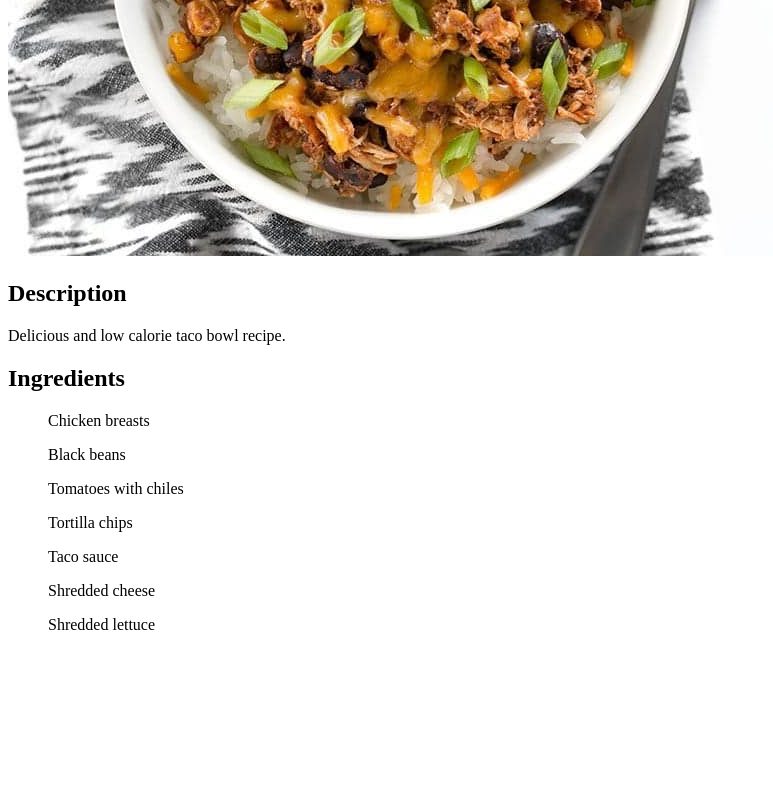
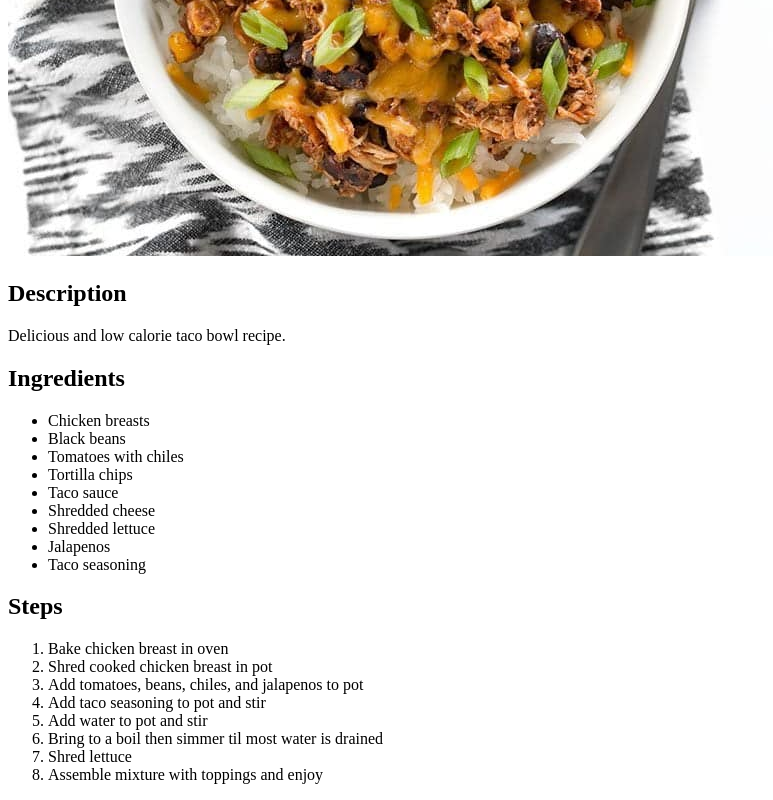
Before and after one commit to totalnooblet/odin-recipes, a plain HTML site: page recipes/tacobowl.html in a window 1280 px wide. Shown: the part 424-1224 px from the top of the page, without its empty margins (0-773 px from the left). Before the commit the page ends 1074 px from the top, so only its background shows below. Drawn offline with Linux system fonts and the light colour scheme.

Commit message:
Fix list syntax and add steps totaco bowl recipe webpage

```diff
--- a/recipes/tacobowl.html
+++ b/recipes/tacobowl.html
@@ -13,13 +13,30 @@
         <p>Delicious and low calorie taco bowl recipe.</p>
 
         <h2>Ingredients</h2>
-        <ul>Chicken breasts</ul>
-        <ul>Black beans</ul>
-        <ul>Tomatoes with chiles</ul>
-        <ul>Tortilla chips</ul>
-        <ul>Taco sauce</ul>
-        <ul>Shredded cheese</ul>
-        <ul>Shredded lettuce</ul>
+
+        <ul>
+            <li>Chicken breasts</li>
+            <li>Black beans</li>
+            <li>Tomatoes with chiles</li>
+            <li>Tortilla chips</li>
+            <li>Taco sauce</li>
+            <li>Shredded cheese</li>
+            <li>Shredded lettuce</li>
+            <li>Jalapenos</li>
+            <li>Taco seasoning</li>
+        </ul>
+
+        <h2>Steps</h2>
+        <ol>
+            <li>Bake chicken breast in oven</li>
+            <li>Shred cooked chicken breast in pot</li>
+            <li>Add tomatoes, beans, chiles, and jalapenos to pot</li>
+            <li>Add taco seasoning to pot and stir</li>
+            <li>Add water to pot and stir</li>
+            <li>Bring to a boil then simmer til most water is drained</li>
+            <li>Shred lettuce</li>
+            <li>Assemble mixture with toppings and enjoy</li>
+        </ol>
     </body>
 
 
```
Also changed, not shown: index.html (+0 -1 lines).
